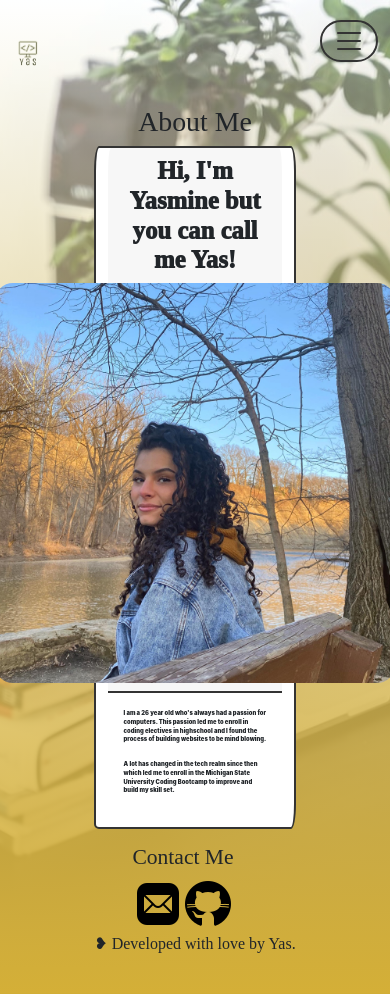
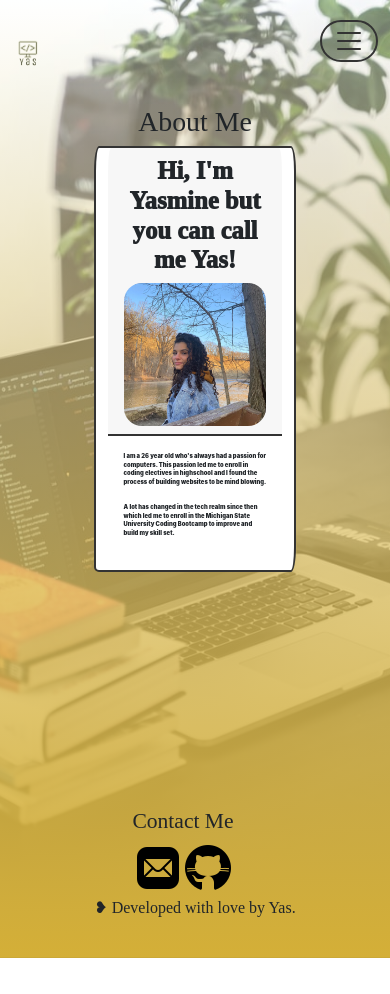
Before and after one commit to ysaad01/portfolio2.0, a React (Create React App) app: page /about in a window 390 px wide. After the commit the page ends 958 px from the top, so only its background shows below. Built offline with nearby package versions, Linux system fonts and the light colour scheme; a web font is replaced by a local one; what react-animations would draw is missing.

Commit message:
added media query for yas-img in about me page; started initial README structure using generator

```diff
--- a/src/index.css
+++ b/src/index.css
@@ -135,3 +135,10 @@ h1 {
   height: 60px;
   text-align: center;
 }
+
+/* MEDIA QUERY FOR MOBILE PHONES AND SMALLER */
+@media screen and (max-width: 575px) {
+  .yas-img {
+    min-width: 100%;
+  }
+}
```
Also changed, not shown: 2 other files (tests, documents, lock files or other folders).
